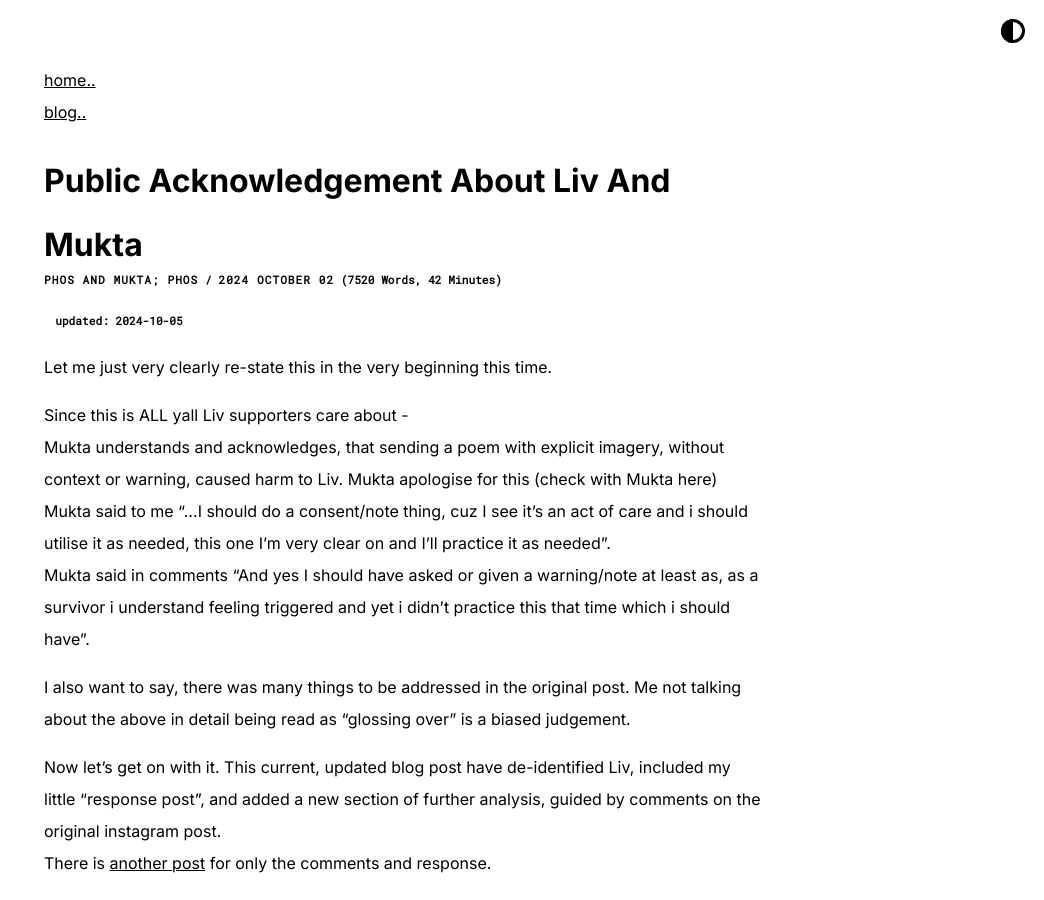
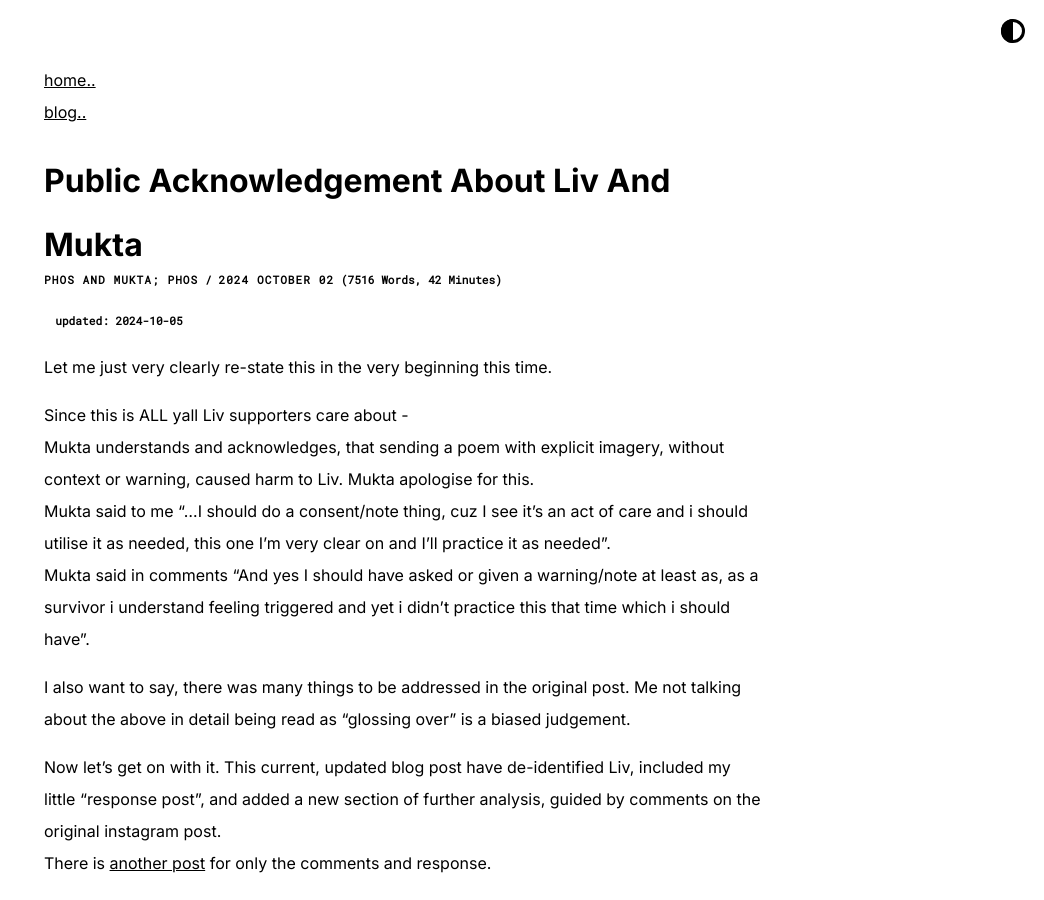
Before and after one commit to phosfuldev/phos_website, a Jekyll site: the page built from _posts/2024-10-02-public-acknowledgement-about-Liv-and-Mukta.md, in a window 1280 px wide and 900 px high. Shown: the whole window, without its empty margins (236-1280 px from the left). Built offline with Jekyll 4.4.1, drawn with Linux system fonts in a browser that asks for light colours.

Commit message:
remove notes xx

```diff
--- a/_posts/2024-10-02-public-acknowledgement-about-Liv-and-Mukta.md
+++ b/_posts/2024-10-02-public-acknowledgement-about-Liv-and-Mukta.md
@@ -8,7 +8,7 @@ updated: 2024-10-05
 Let me just very clearly re-state this in the very beginning this time.
 
 Since this is ALL yall Liv supporters care about -
-Mukta understands and acknowledges, that sending a poem with explicit imagery, without context or warning, caused harm to Liv. Mukta apologise for this (check with Mukta here)
+Mukta understands and acknowledges, that sending a poem with explicit imagery, without context or warning, caused harm to Liv. Mukta apologise for this.
 Mukta said to me "...I should do a consent/note thing, cuz I see it's an act of care and i should utilise it as needed, this one I'm very clear on and I'll practice it as needed".
 Mukta said in comments "And yes I should have asked or given a warning/note at least as, as a survivor i understand feeling triggered and yet i didn't practice this that time which i should have".
 
```
